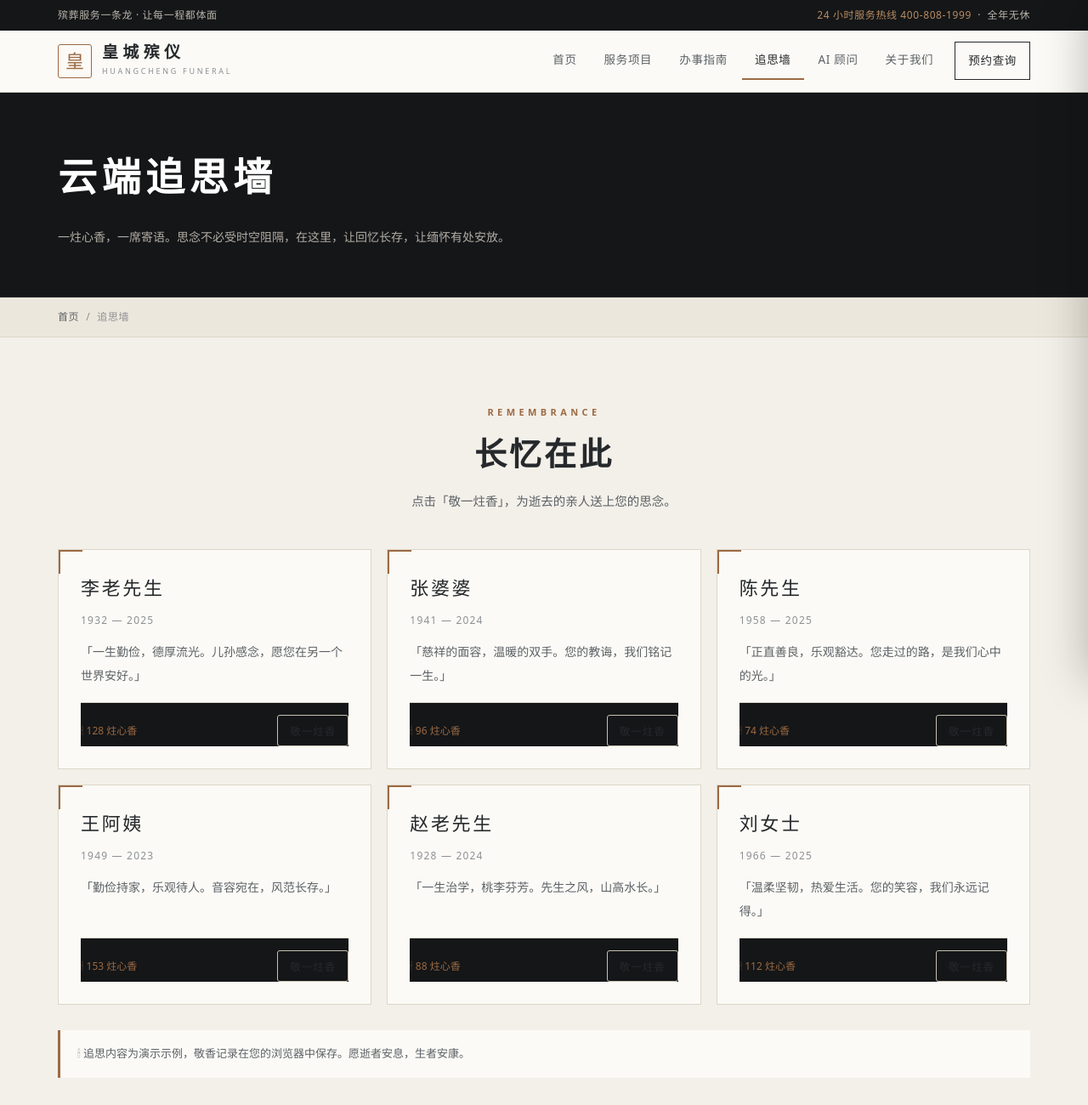
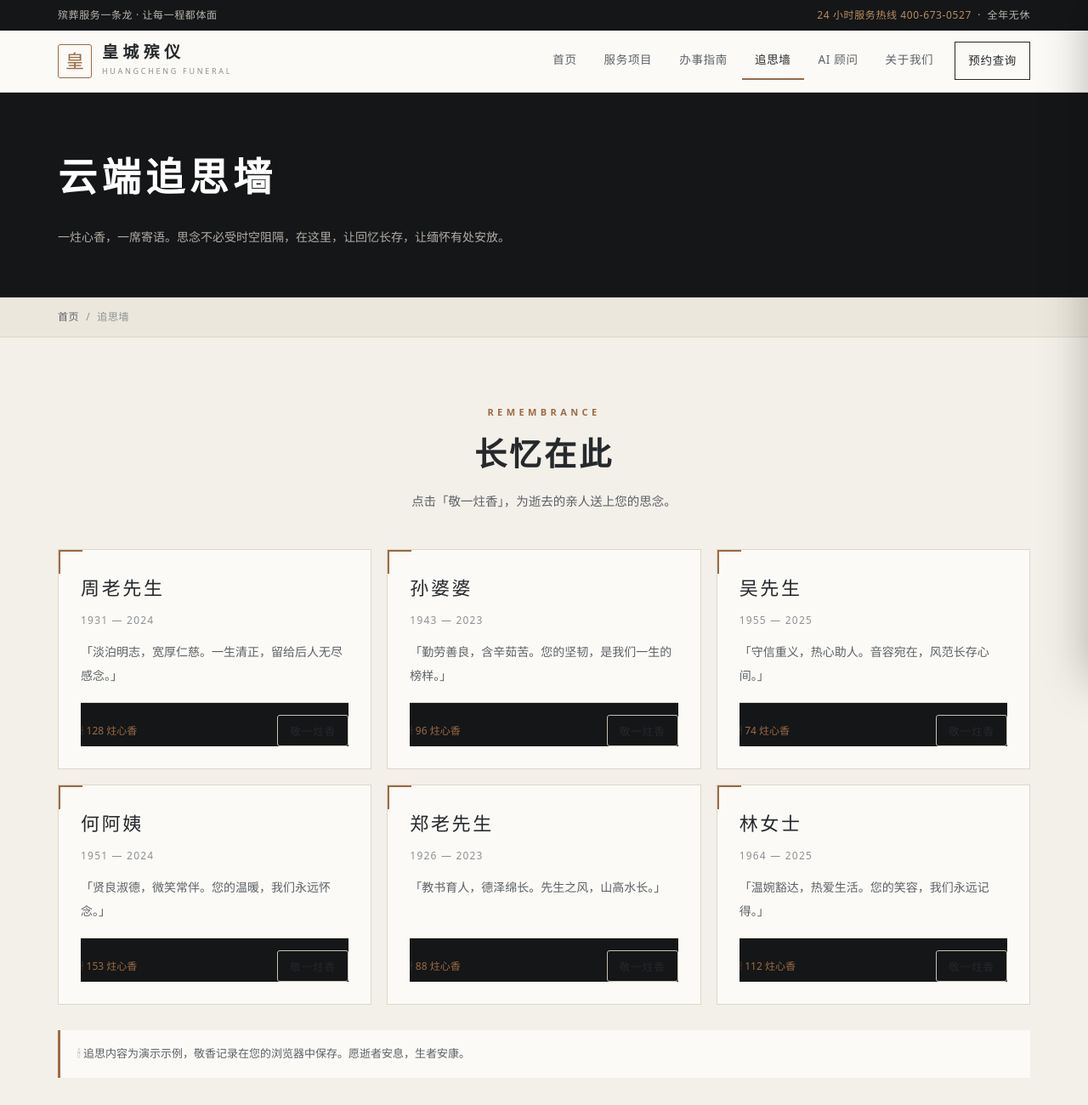
Before and after one commit to 1394641925/huangchengcheng, a plain HTML site: page memorial.html in a window 1280 px wide. Shown: the top 1300 px of the page at 85% size. Drawn offline with Linux system fonts and the light colour scheme.

Commit message:
fix dark mode / phone / content

```diff
--- a/memorial.html
+++ b/memorial.html
@@ -5,7 +5,7 @@
 <title>云端追思墙 — 皇城殡仪</title><link rel="stylesheet" href="assets/style.css">
 </head>
 <body>
-<div class="topbar"><div class="wrap"><span>殡葬服务一条龙 · 让每一程都体面</span><span><b>24 小时服务热线 400-808-1999</b> &nbsp;·&nbsp; 全年无休</span></div></div>
+<div class="topbar"><div class="wrap"><span>殡葬服务一条龙 · 让每一程都体面</span><span><b>24 小时服务热线 400-673-0527</b> &nbsp;·&nbsp; 全年无休</span></div></div>
 <header class="sitehead"><div class="wrap">
   <a class="logo" href="index.html"><div class="mark">皇</div><div class="txt"><b>皇城殡仪</b><span>HUANGCHENG FUNERAL</span></div></a>
   <nav class="nav"><a href="index.html">首页</a><a href="services.html">服务项目</a><a href="guide.html">办事指南</a><a href="memorial.html" class="cur">追思墙</a><a href="agent.html">AI 顾问</a><a href="about.html">关于我们</a><a href="orders.html" class="nav-cta">预约查询</a></nav>
@@ -20,7 +20,7 @@
     <a href="agent.html"><span class="ico">肆</span>AI 殡葬顾问</a><a href="about.html"><span class="ico">伍</span>关于我们</a>
     <a href="orders.html"><span class="ico">陆</span>预约查询</a>
   </div>
-  <div class="df">24 小时服务热线 400-808-1999<br>全年无休 · 市区 30 分钟响应</div>
+  <div class="df">24 小时服务热线 400-673-0527<br>全年无休 · 市区 30 分钟响应</div>
 </aside>
 
 <div class="pagehead"><div class="wrap"><h1>云端追思墙</h1><p>一炷心香，一席寄语。思念不必受时空阻隔，在这里，让回忆长存，让缅怀有处安放。</p></div></div>
@@ -37,12 +37,12 @@
 <script>
 (function(){
   var mems=[
-    {name:'李老先生',years:'1932 — 2025',words:'一生勤俭，德厚流光。儿孙感念，愿您在另一个世界安好。',candles:128},
-    {name:'张婆婆',years:'1941 — 2024',words:'慈祥的面容，温暖的双手。您的教诲，我们铭记一生。',candles:96},
-    {name:'陈先生',years:'1958 — 2025',words:'正直善良，乐观豁达。您走过的路，是我们心中的光。',candles:74},
-    {name:'王阿姨',years:'1949 — 2023',words:'勤俭持家，乐观待人。音容宛在，风范长存。',candles:153},
-    {name:'赵老先生',years:'1928 — 2024',words:'一生治学，桃李芬芳。先生之风，山高水长。',candles:88},
-    {name:'刘女士',years:'1966 — 2025',words:'温柔坚韧，热爱生活。您的笑容，我们永远记得。',candles:112}
+    {name:'周老先生',years:'1931 — 2024',words:'淡泊明志，宽厚仁慈。一生清正，留给后人无尽感念。',candles:128},
+    {name:'孙婆婆',years:'1943 — 2023',words:'勤劳善良，含辛茹苦。您的坚韧，是我们一生的榜样。',candles:96},
+    {name:'吴先生',years:'1955 — 2025',words:'守信重义，热心助人。音容宛在，风范长存心间。',candles:74},
+    {name:'何阿姨',years:'1951 — 2024',words:'贤良淑德，微笑常伴。您的温暖，我们永远怀念。',candles:153},
+    {name:'郑老先生',years:'1926 — 2023',words:'教书育人，德泽绵长。先生之风，山高水长。',candles:88},
+    {name:'林女士',years:'1964 — 2025',words:'温婉豁达，热爱生活。您的笑容，我们永远记得。',candles:112}
   ];
   var mg=document.getElementById('memGrid');
   mems.forEach(function(m){
```
